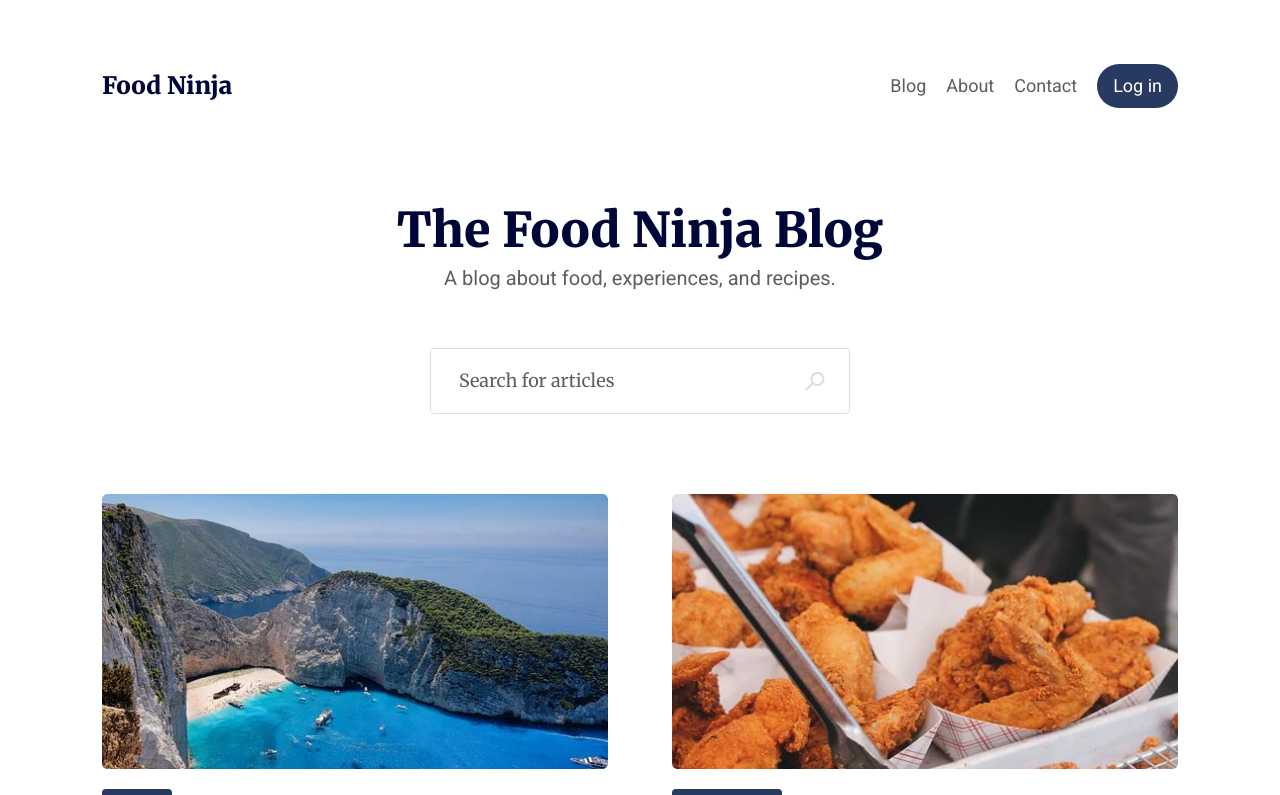
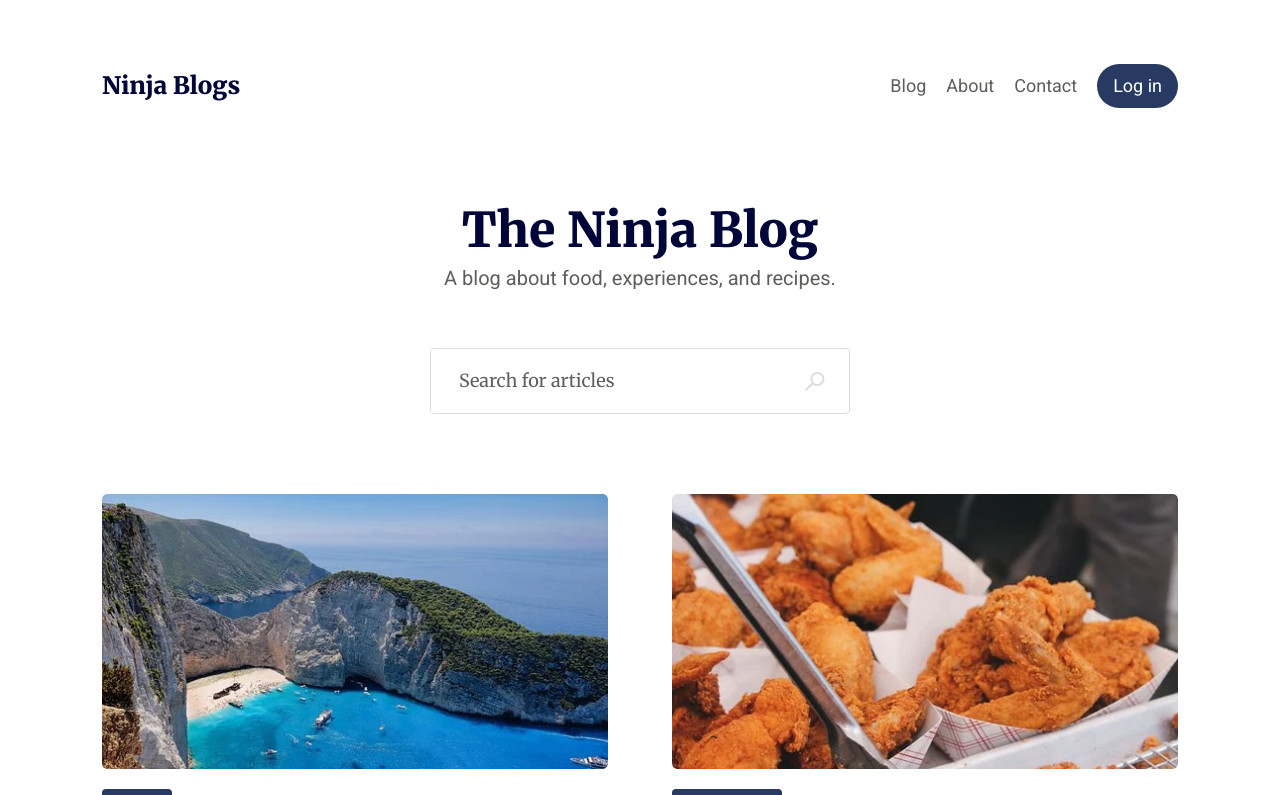
Before and after one commit to Mkjakhar/food-ninja-mohit, a React (Vite) app: page / in a window 1280 px wide. Shown: the top 795 px of the page. Built offline with nearby package versions, Linux system fonts and the light colour scheme.

Commit message:
name changed

```diff
--- a/src/components/Hero.tsx
+++ b/src/components/Hero.tsx
@@ -6,7 +6,7 @@ const Hero = () => {
     <>
       <div className="container xl:max-w-[1100px] pt-[34px] flex flex-col items-center">
         <h1 className="text-center text-[32px] sm:text-4xl md:text-5xl text-blue font-black leading-normal font-Merriweather">
-          The Food Ninja Blog
+          The Ninja Blog
         </h1>
         <p className="sm:mt-[10px] text-center text-gray text-lg sm:text-xl leading-normal font-Roboto">
           A blog about food, experiences, and recipes.
--- a/src/components/common/Header.tsx
+++ b/src/components/common/Header.tsx
@@ -19,7 +19,7 @@ const Header = () => {
         <div className="flex justify-between items-center">
           <Link to="/">
             <span className="text-2xl z-10 relative font-Merriweather leading-normal font-black text-blue cursor-pointer">
-              Food Ninja
+               Ninja Blogs
             </span>
           </Link>
           <button onClick={() => setResNav(!resNav)} className="z-10 sm:hidden">
--- a/src/components/common/Helper.tsx
+++ b/src/components/common/Helper.tsx
@@ -1,25 +1,8 @@
 import george from "../../assets/images/svg/george-costanza.svg";
-import fruits from "../../assets/images/png/fruits.png";
-import family from "../../assets/images/png/family.png";
 import travel from "../../assets/images/png/travel.png";
 import foodTheory from "../../assets/images/png/food-theory.png";
 import Author from "../../model/author";
 import BlogPost from "../../model/blogPost";
-
-export const recentArticles = [
-  {
-    topicImg: fruits,
-    title: "Why you don’t need more than 3 pieces of clothing",
-    description:
-      "Et vitae, mollis euismod lobortis blandit amet sed amet. Amet ut amet nisl tortor arcu non id nulla mauris neque nisl magna.",
-  },
-  {
-    topicImg: family,
-    title: "Why you should cook with your family together everyday",
-    description:
-      "Rutrum aliquet eros semper nunc. In adipiscing augue sagittis, fermentum donec nunc lacinia. Risus in egestas in orci quam.",
-  },
-];
 
 export const authorData: Author[] = [
   {
@@ -88,7 +71,7 @@ export const articlesData: BlogPost[] = [
     id: "4",
     title: "Stargazing Secrets: Navigating Life Through Astrology",
     description: {
-      subTitle: "sub title three",
+      subTitle: "sub title four",
       description:
         "Embark on a celestial voyage as we explore the mystical realm of astrology. Delve into horoscopes, cosmic connections, and the profound impact of celestial bodies on our lives. Whether you're a seasoned astrologer or a curious star-gazer, our blog offers insights, guidance, and a cosmic perspective to help you navigate the intricacies of life's journey.",
     },
--- a/src/model/blogPost.ts
+++ b/src/model/blogPost.ts
@@ -5,7 +5,6 @@ export default interface BlogPost {
   title: string;
   description: { subTitle: string; description: string };
   body: string;
-  //   content: string;
   author: Author;
   createdAt: string;
   updatedAt: string;
```
